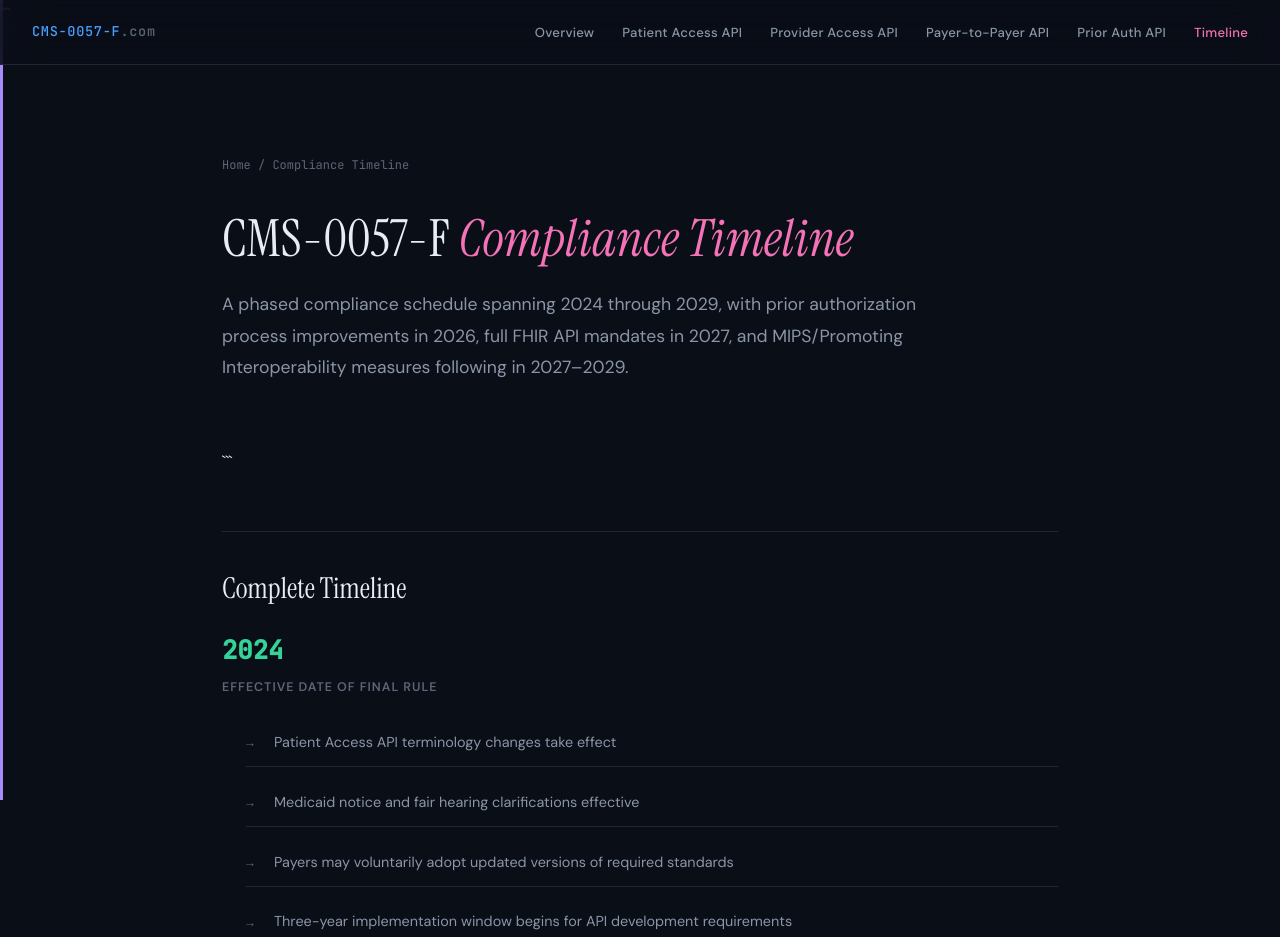
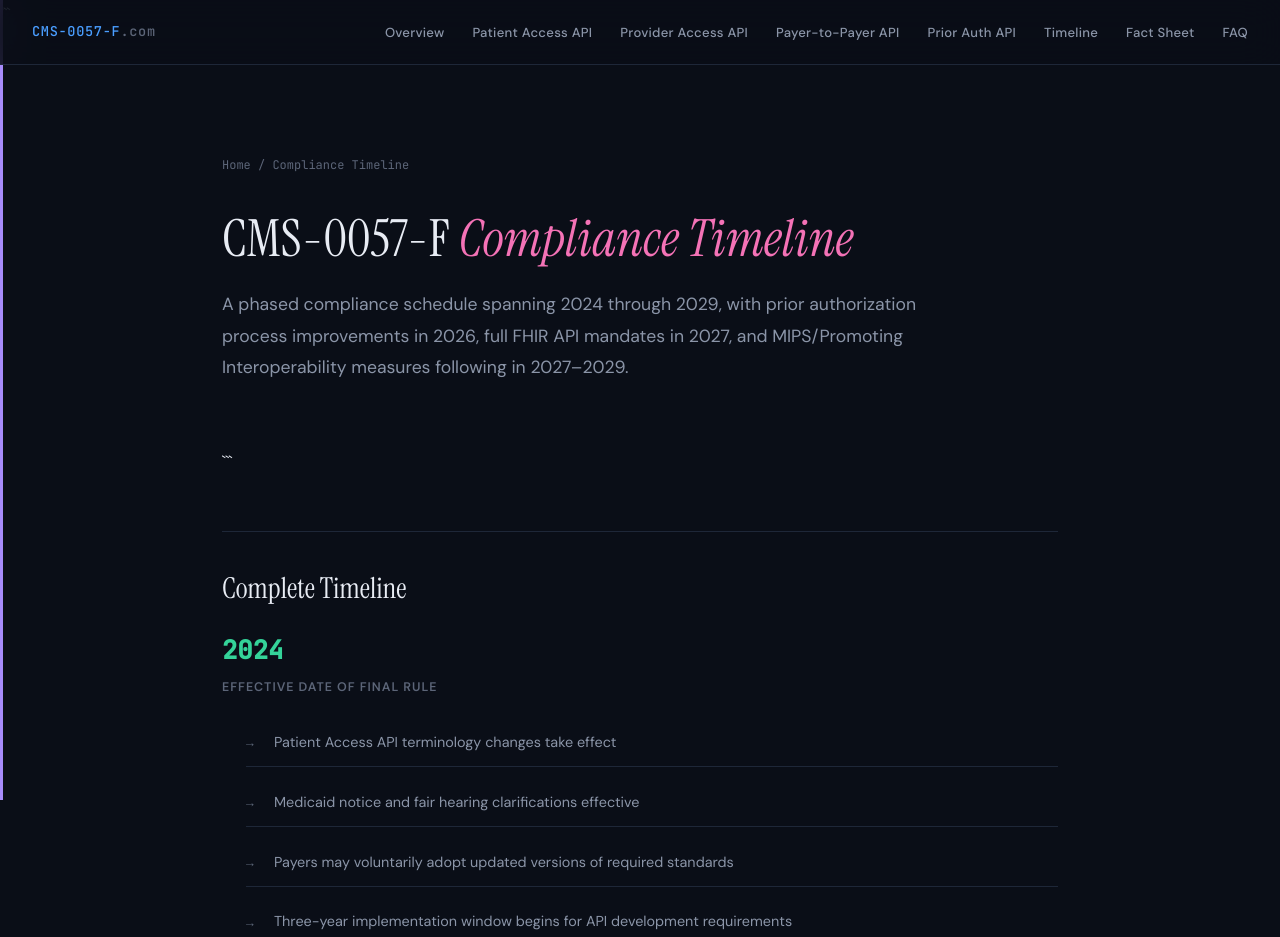
Before and after one commit to aurelianware/cms-0057-f, a plain HTML site: page compliance-timeline.html in a window 1280 px wide. Shown: the top 937 px of the page. Drawn offline with Linux system fonts and the light colour scheme.

Commit message:
Update compliance-timeline.html

```diff
--- a/compliance-timeline.html
+++ b/compliance-timeline.html
@@ -1,3 +1,4 @@
+
 <!DOCTYPE html>
 
 <html lang="en">
@@ -99,7 +100,9 @@
         <li><a href="/provider-access-api">Provider Access API</a></li>
         <li><a href="/payer-to-payer-api">Payer-to-Payer API</a></li>
         <li><a href="/prior-authorization-api">Prior Auth API</a></li>
-        <li><a href="/compliance-timeline" class="active">Timeline</a></li>
+        <li><a href="/compliance-timeline">Timeline</a></li>
+            <li><a href="/fact-sheet">Fact Sheet</a></li>
+            <li><a href="/faq">FAQ</a></li>
     </ul>
 </div></nav>
 
```
